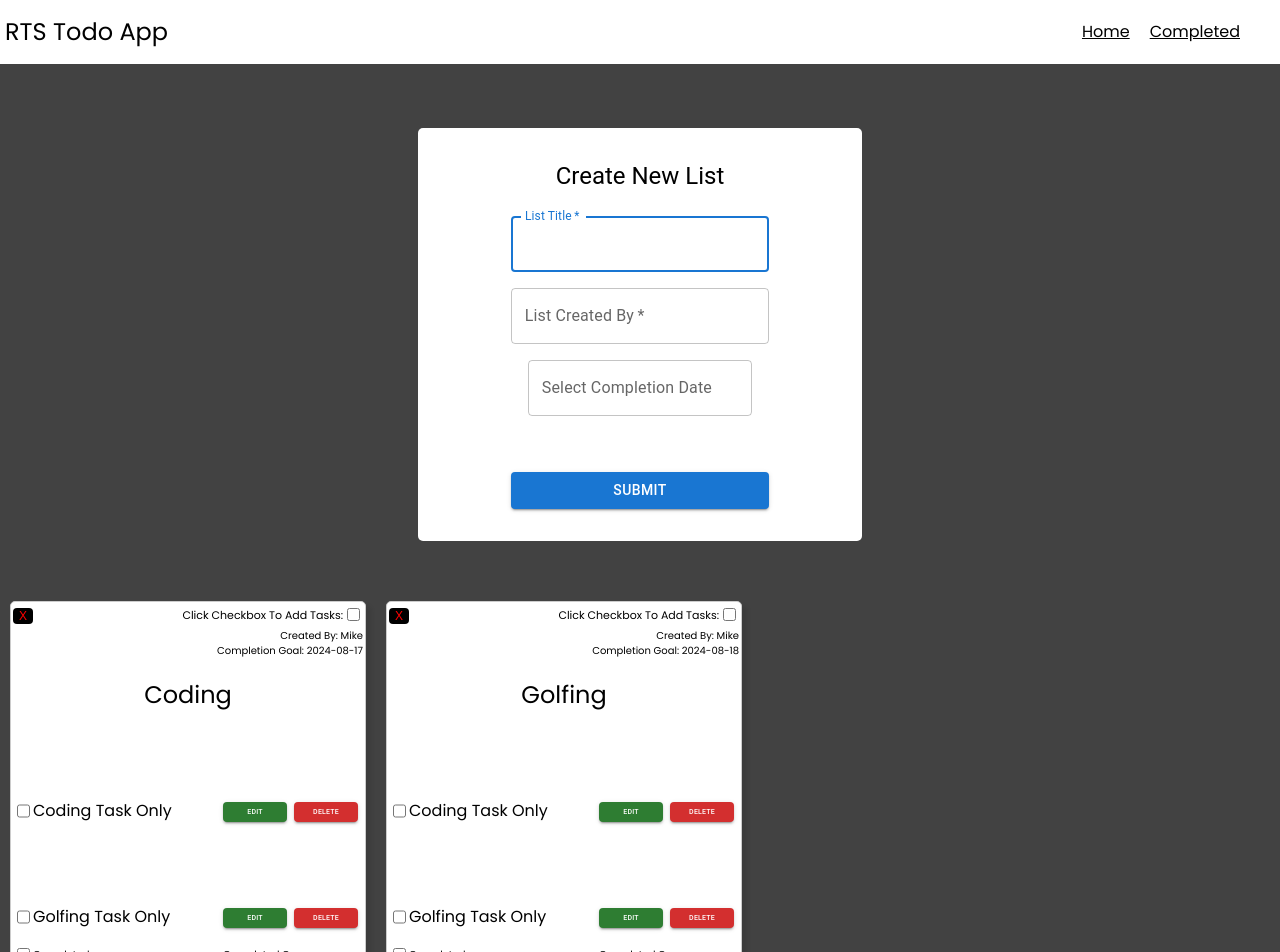
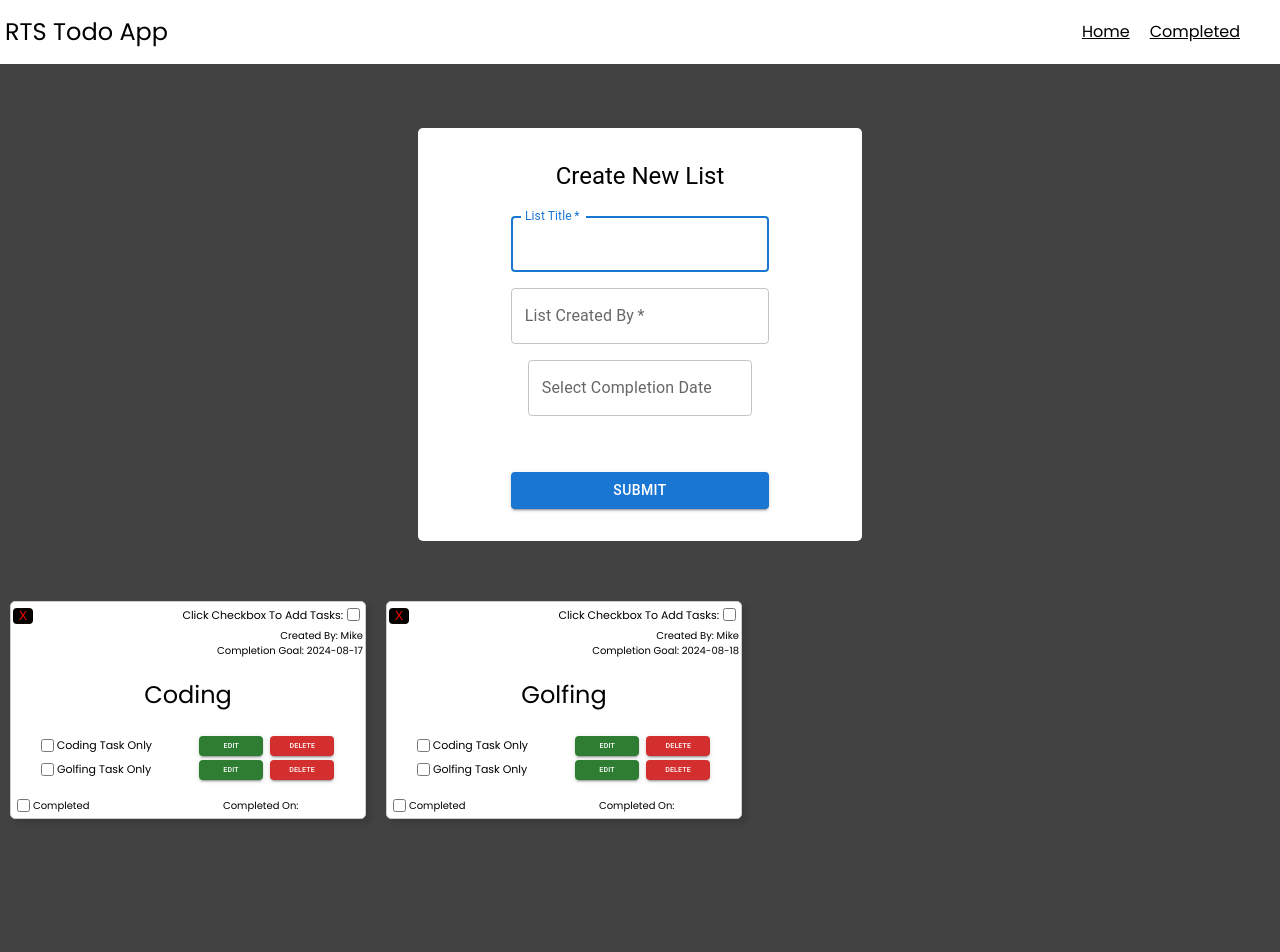
Before and after one commit to michaeladilulo/RTS-Todo-App, a React (Vite) app: page / in a window 1280 px wide. Shown: the top 952 px of the page. After the commit the page ends 829 px from the top, so only its background shows below. Built offline with nearby package versions, Linux system fonts and the light colour scheme; data requests are answered from the project's data file.

Commit message:
Small Styling changes to Task

```diff
--- a/src/Components/ListCard/ListCard.css
+++ b/src/Components/ListCard/ListCard.css
@@ -58,6 +58,7 @@
     justify-content: space-between;
     align-items: center;
     margin-bottom: 3px;
+    margin-top: 15px;
 }
 
 .card-checkbox {
@@ -86,3 +87,8 @@
     padding-top: 10px !important;
     padding-bottom: 10px !important;
 }
+
+.task-card p {
+    margin: 0px;
+    padding: 0px;
+}
--- a/src/Components/ListCard/ListCard.tsx
+++ b/src/Components/ListCard/ListCard.tsx
@@ -99,9 +99,9 @@ const ListCard:FC<CardProps> = ({id, createdBy, completionGoal, title, completed
         {/* Array of Objects */}
     {taskList && Array.isArray(taskList) && taskList.length > 0 ? (
       taskList.map(x => (
-        <div className='list-card' key={x.id}>
+        <span className='task-card' key={x.id}>
           <Task title={x.title}  />
-        </div>
+        </span>
       ))
     ) : (
       <div>No Data To Display</div>
--- a/src/Components/Task/Task.css
+++ b/src/Components/Task/Task.css
@@ -1,11 +1,12 @@
 .task-container {
     display: flex;
     align-items: center;
-    justify-content: space-between;
+    justify-content: space-around;
 }
 
 .input-title-container {
     display: flex;
+    align-items: center;
 }
 
 .css-1sszw6i-MuiButtonBase-root-MuiButton-root {
@@ -16,3 +17,7 @@
     margin-left: 7px !important;
     margin-right: 5px !important;
 }
+
+.task-title {
+    font-size: 11px;
+}
--- a/src/Components/Task/Task.tsx
+++ b/src/Components/Task/Task.tsx
@@ -9,14 +9,14 @@ type TaskProps = {
 const Task:FC<TaskProps> = ({title}) => {
   return (
     <div className='task-container'>
-        <div className='input-title-container'>
+        <span className='input-title-container'>
             <input type='checkbox'/>
-            <p>{title}</p>
-        </div>
-        <div>
+            <p className='task-title'>{title}</p>
+        </span>
+        <span>
             <Button variant='contained' color="success">Edit</Button>
             <Button variant='contained' color='error'>Delete</Button>
-        </div>
+        </span>
     </div>
   )
 }
```
